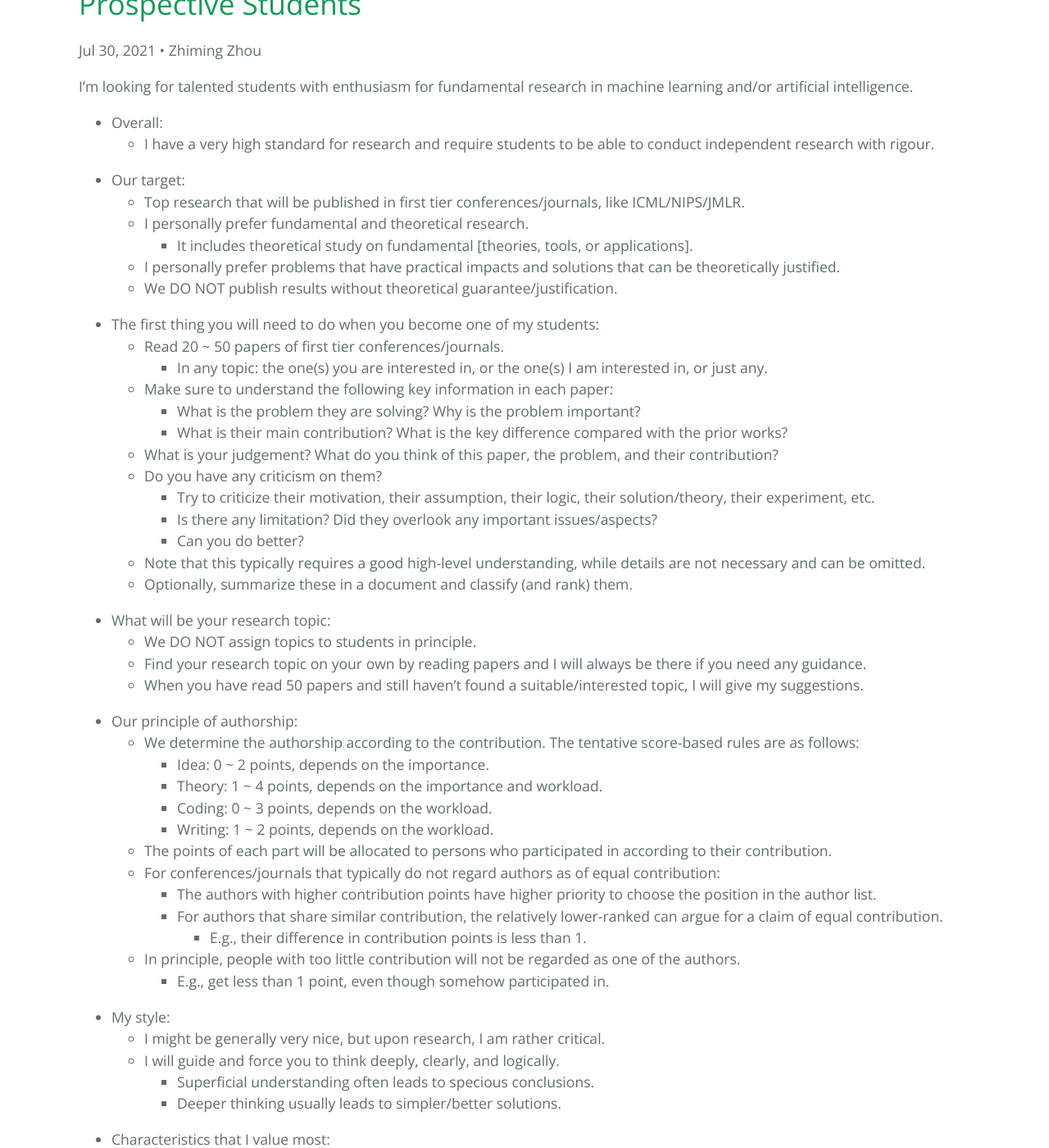
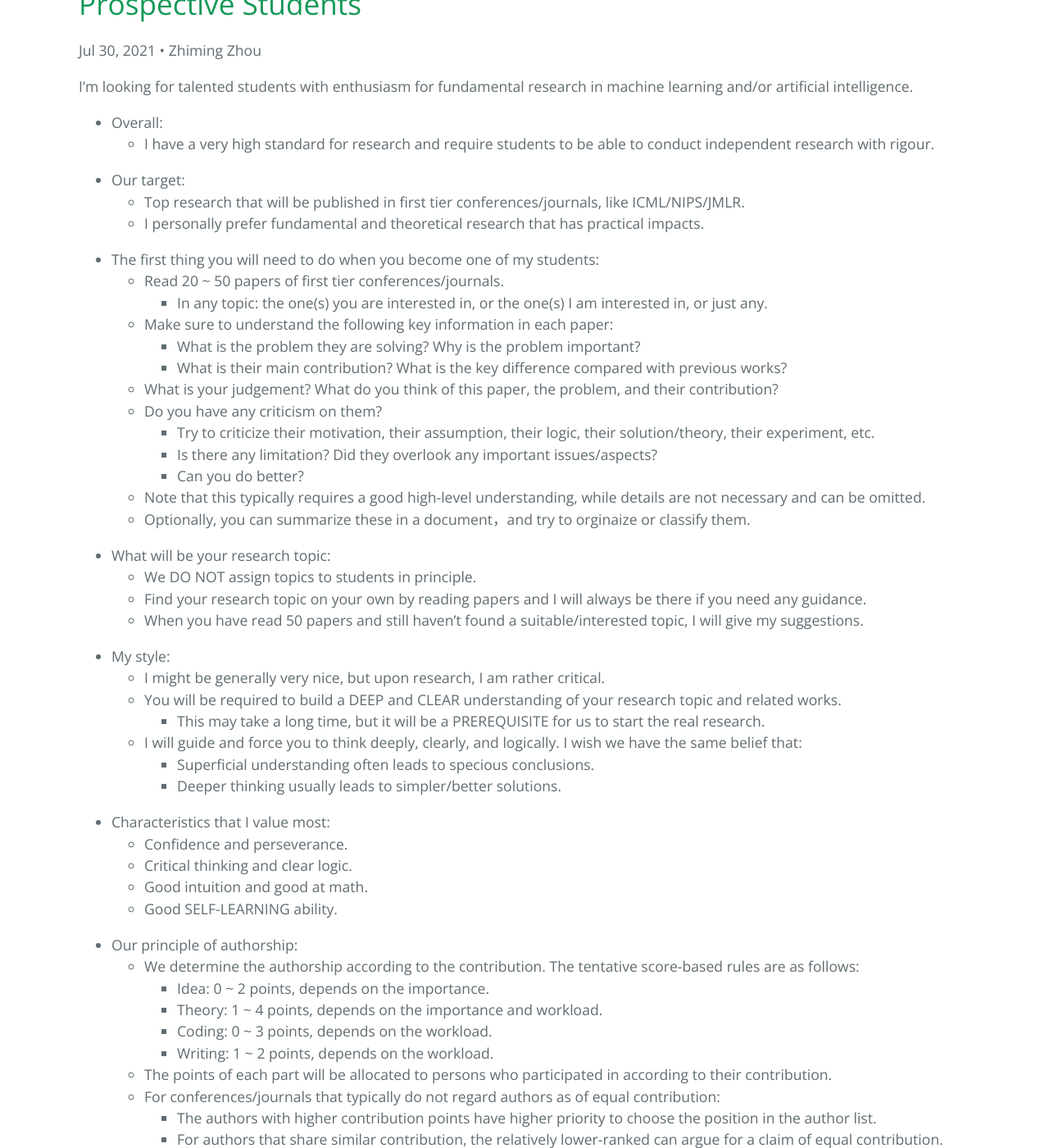
Before and after one commit to ZhimingZhou/zhimingzhou.github.io, a Jekyll site: the page built from _posts/2021-10-11-Prospective-Students.md, in a window 1280 px wide and 1400 px high, scrolled down 326 px. Shown: the whole window at 82% size. Built offline with Jekyll 4.4.1, drawn with Linux system fonts in a browser that asks for light colours; comment, search, counter and statistics services are not loaded; some of the changed text lies outside the part shown.

Commit message:
Update 2021-10-11-Prospective-Students.md

```diff
--- a/_posts/2021-10-11-Prospective-Students.md
+++ b/_posts/2021-10-11-Prospective-Students.md
@@ -15,10 +15,7 @@ I’m looking for talented students with enthusiasm for fundamental research in
 <!--  -->
 - Our target:
 	- Top research that will be published in first tier conferences/journals, like ICML/NIPS/JMLR.
-	- I personally prefer fundamental and theoretical research.
-		- It includes theoretical study on fundamental [theories, tools, or applications].
-	- I personally prefer problems that have practical impacts and solutions that can be theoretically justified.
-	- We DO NOT publish results without theoretical guarantee/justification.
+	- I personally prefer fundamental and theoretical research that has practical impacts.
 
 <!--  -->
 - The first thing you will need to do when you become one of my students:
@@ -26,20 +23,36 @@ I’m looking for talented students with enthusiasm for fundamental research in
 		- In any topic: the one(s) you are interested in, or the one(s) I am interested in, or just any.
 	- Make sure to understand the following key information in each paper:
 		- What is the problem they are solving? Why is the problem important?
-		- What is their main contribution? What is the key difference compared with the prior works?
+		- What is their main contribution? What is the key difference compared with previous works?
 	- What is your judgement? What do you think of this paper, the problem, and their contribution?
 	- Do you have any criticism on them?
 		- Try to criticize their motivation, their assumption, their logic, their solution/theory, their experiment, etc.
 		- Is there any limitation? Did they overlook any important issues/aspects?
 		- Can you do better?
 	- Note that this typically requires a good high-level understanding, while details are not necessary and can be omitted.
-	- Optionally, summarize these in a document and classify (and rank) them.
+	- Optionally, you can summarize these in a document，and try to orginaize or classify them.
 
 <!--  -->
 - What will be your research topic:
 	- We DO NOT assign topics to students in principle.
 	- Find your research topic on your own by reading papers and I will always be there if you need any guidance.
 	- When you have read 50 papers and still haven't found a suitable/interested topic, I will give my suggestions.
+
+<!--  -->
+- My style:
+	- I might be generally very nice, but upon research, I am rather critical.
+	- You will be required to build a DEEP and CLEAR understanding of your research topic and related works.
+		- This may take a long time, but it will be a PREREQUISITE for us to start the real research.
+	- I will guide and force you to think deeply, clearly, and logically. I wish we have the same belief that:
+		- Superficial understanding often leads to specious conclusions.
+		- Deeper thinking usually leads to simpler/better solutions.
+
+<!--  -->
+- Characteristics that I value most:
+	- Confidence and perseverance.
+	- Critical thinking and clear logic.
+	- Good intuition and good at math.
+	- Good SELF-LEARNING ability.
 
 <!--  -->
 - Our principle of authorship:
@@ -56,20 +69,6 @@ I’m looking for talented students with enthusiasm for fundamental research in
 	- In principle, people with too little contribution will not be regarded as one of the authors.
 		- E.g., get less than 1 point, even though somehow participated in.
 
-<!--  -->
-- My style:
-	- I might be generally very nice, but upon research, I am rather critical.
-	- I will guide and force you to think deeply, clearly, and logically.
-		- Superficial understanding often leads to specious conclusions.
-		- Deeper thinking usually leads to simpler/better solutions.
-
-<!--  -->
-- Characteristics that I value most:
-	- Confidence, toughness, and perseverance.
-	- Critical thinking and clear logic.
-	- Good intuition and good at math.
-	- Good self-learning ability.
-
 <!--
 - How much money will you get each month:
 	- It will typically be the same as the standard or the amount that is allowable and I can afford without pressure.
```
